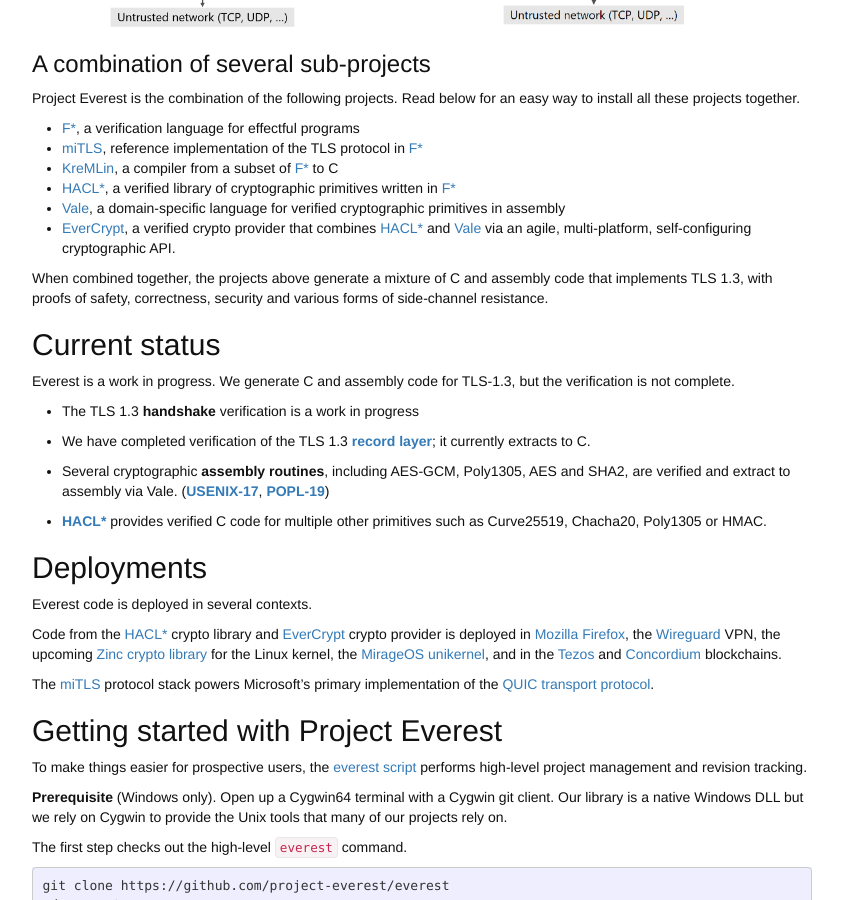
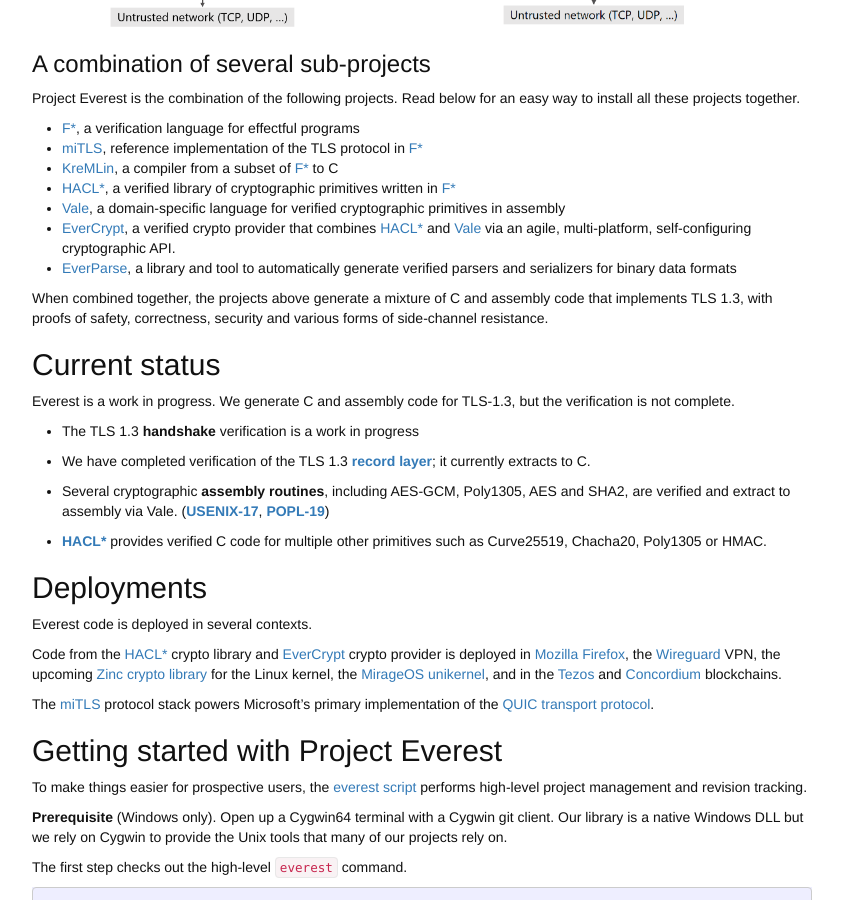
Before and after one commit to project-everest/project-everest.github.io, a Jekyll site: the page built from index.md, in a window 1280 px wide and 900 px high, scrolled down 907 px. Shown: the whole window, without its empty margins (218-1061 px from the left). Built offline with Jekyll 4.4.1, drawn with Linux system fonts in a browser that asks for light colours.

Commit message:
add EverParse to the main page

```diff
--- a/index.md
+++ b/index.md
@@ -65,6 +65,8 @@
   primitives in assembly
 - [EverCrypt], a verified crypto provider that combines [HACL\*] and
   [Vale] via an agile, multi-platform, self-configuring cryptographic API.
+- [EverParse], a library and tool to automatically generate verified
+  parsers and serializers for binary data formats
 
 [F*]: https://fstar-lang.org
 [miTLS]: https://mitls.org
@@ -72,6 +74,7 @@
 [HACL*]: https://github.com/mitls/hacl-star
 [Vale]: https://github.com/project-everest/vale
 [EverCrypt]: https://github.com/project-everest/hacl-star/blob/fstar-master/README.EverCrypt.md
+[EverParse]: https://github.com/project-everest/everparse
 
 When combined together, the projects above generate a mixture of C and
 assembly code that implements TLS 1.3, with proofs of safety,
```
